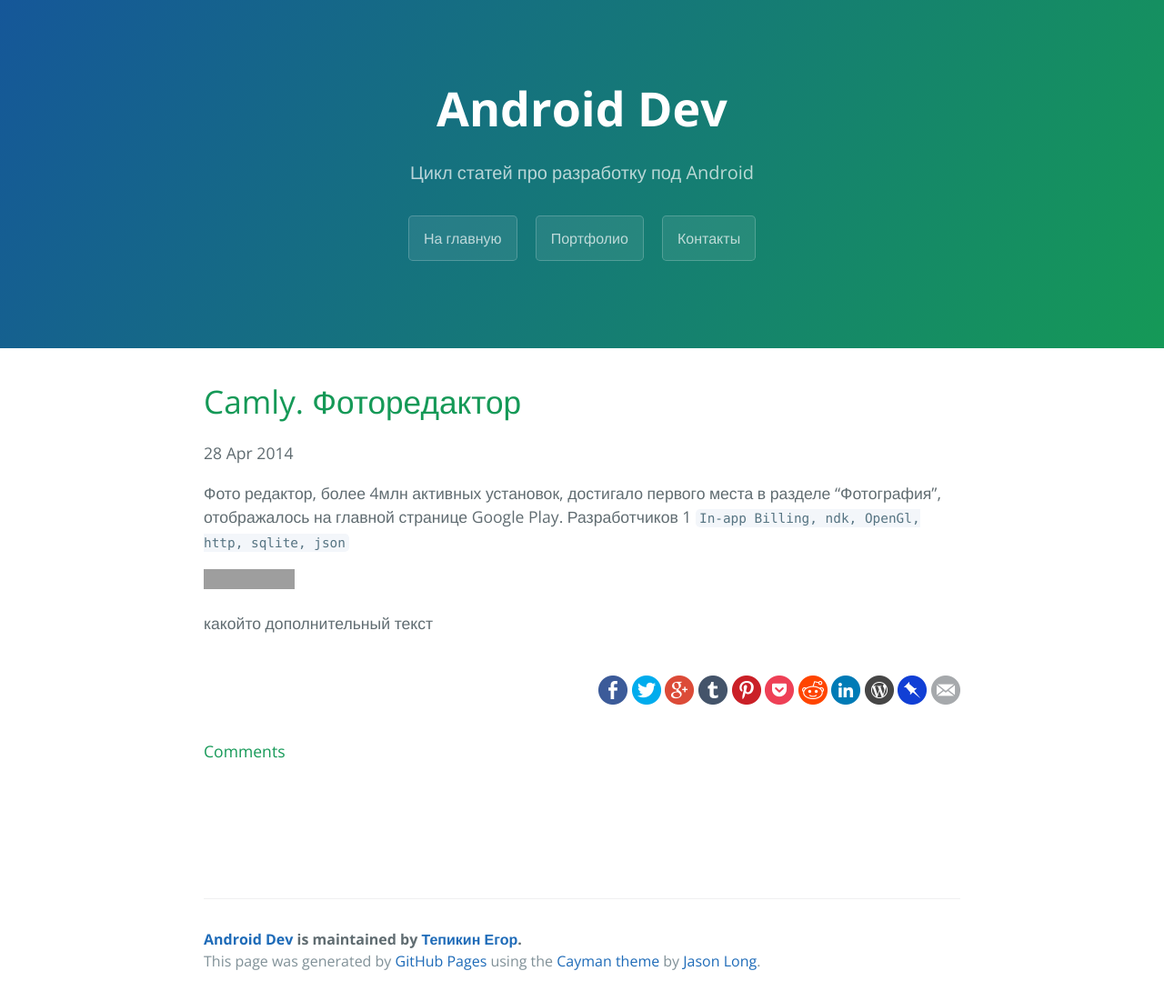
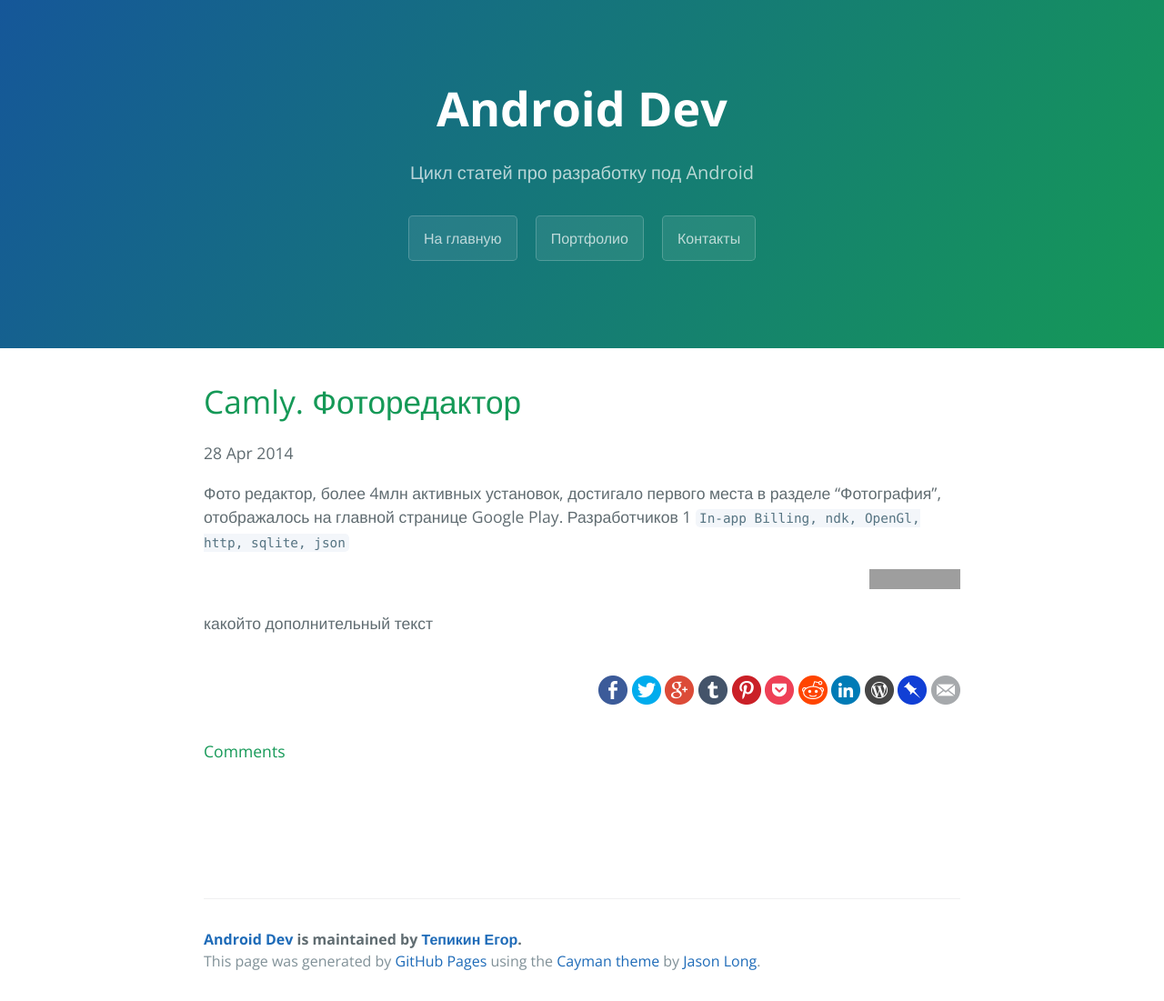
Before and after one commit to tepikin/tepikin.github.io, a Jekyll site: the page built from _posts/2016-01-01-portfolio_camly.markdown, in a window 1280 px wide. Shown: the whole page at 91% size. Built offline with Jekyll 4.4.1, drawn with Linux system fonts in a browser that asks for light colours; grey boxes are pictures that could not be loaded.

Commit message:
Update 2016-01-01-portfolio_camly.markdown

```diff
--- a/_posts/2016-01-01-portfolio_camly.markdown
+++ b/_posts/2016-01-01-portfolio_camly.markdown
@@ -11,7 +11,9 @@ categories: portfolio
 Фото редактор, более 4млн активных установок, достигало первого места в разделе “Фотография”, отображалось на главной странице Google Play.
 Разработчиков 1 `In-app Billing, ndk, OpenGl, http, sqlite, json`
 
-<a href='https://play.google.com/store/apps/details?id=com.tagbrand.android&utm_source=global_co&utm_medium=prtnr&utm_content=Mar2515&utm_campaign=PartBadge&pcampaignid=MKT-Other-global-all-co-prtnr-py-PartBadge-Mar2515-1'  align="right"><img alt='Доступно на Google Play' src='https://play.google.com/intl/en_us/badges/images/generic/ru_badge_web_generic.png' width="100"/></a>
+<p align="right">
+<a href='https://play.google.com/store/apps/details?id=com.tagbrand.android&utm_source=global_co&utm_medium=prtnr&utm_content=Mar2515&utm_campaign=PartBadge&pcampaignid=MKT-Other-global-all-co-prtnr-py-PartBadge-Mar2515-1'><img alt='Доступно на Google Play' src='https://play.google.com/intl/en_us/badges/images/generic/ru_badge_web_generic.png' width="100"/></a>
+</p>
 
 <!--more-->
 какойто дополнительный текст
```
